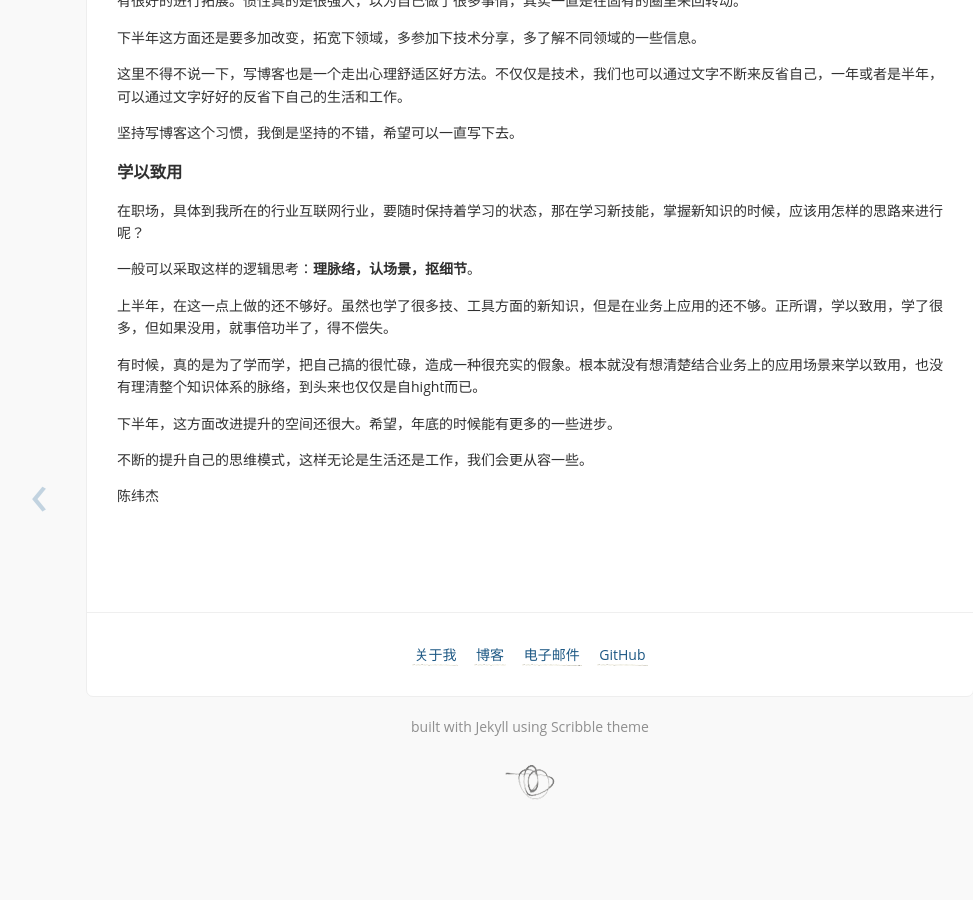
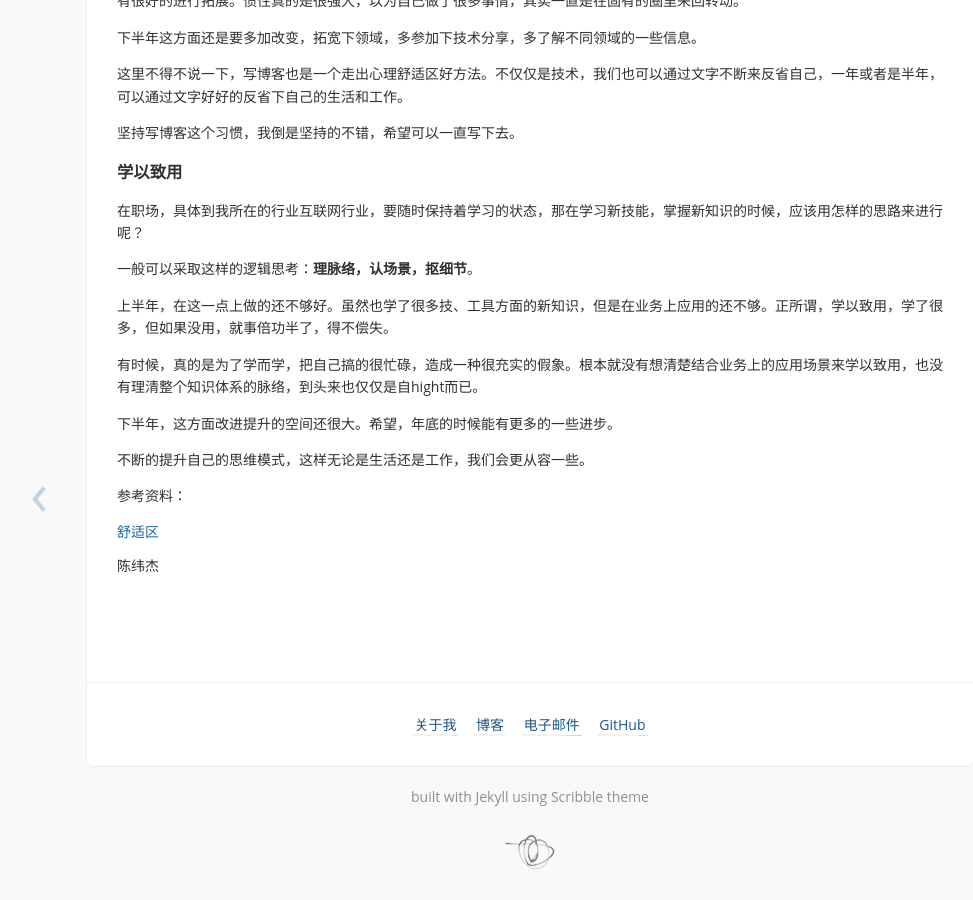
Before and after one commit to janily/janily.github.io, a Jekyll site: the page built from _posts/2018-07-01-some-senses.md, in a window 1280 px wide and 900 px high, scrolled down 1327 px. Shown: the whole window, without its empty margins (110-1083 px from the left). Built offline with Jekyll 4.4.1, drawn with Linux system fonts in a browser that asks for light colours; nearby versions of some CDN libraries; some web fonts are replaced; comment, search, counter and statistics services are not loaded; a style sheet for code colours, icons or effects is not loaded; before the commit the page ends 2157 px from its top, so only the background shows below that.

Commit message:
new post

```diff
--- a/_posts/2018-07-01-some-senses.md
+++ b/_posts/2018-07-01-some-senses.md
@@ -49,3 +49,7 @@ tags:
 下半年，这方面改进提升的空间还很大。希望，年底的时候能有更多的一些进步。
 
 不断的提升自己的思维模式，这样无论是生活还是工作，我们会更从容一些。
+
+参考资料：
+
+[舒适区](https://zh.wikipedia.org/wiki/%E8%88%92%E9%80%82%E5%8C%BA)
```
